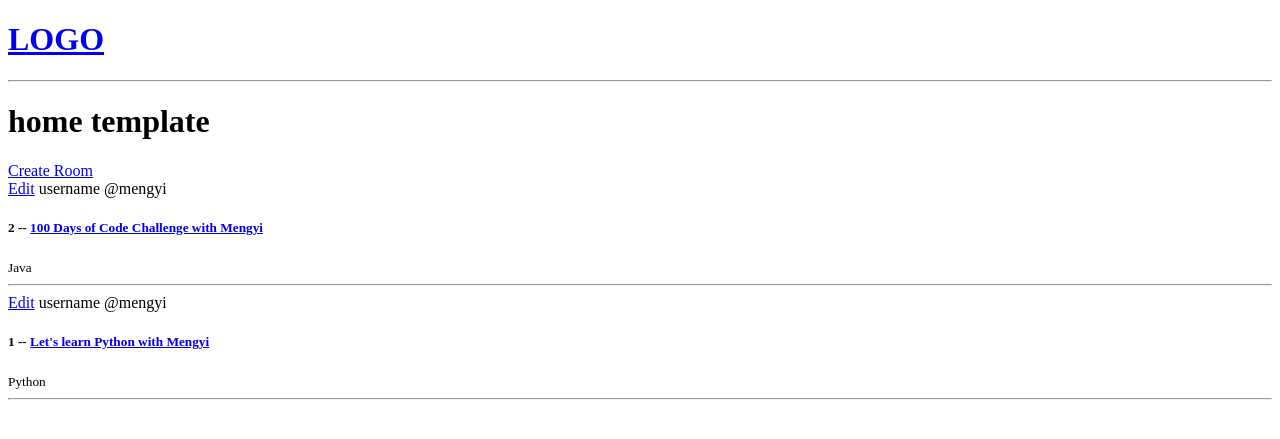
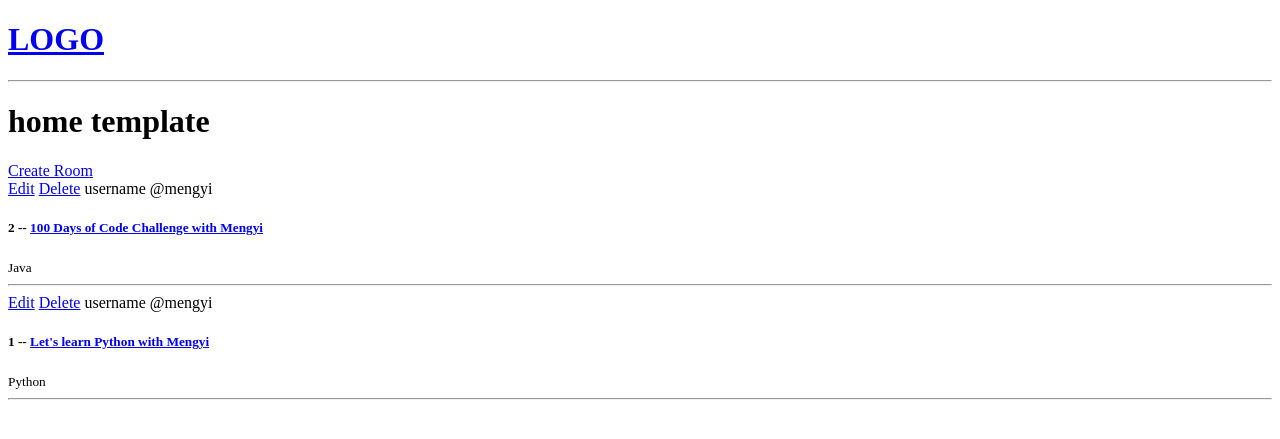
Before and after one commit to MengyiG/MyStudyHub, a Django app: page / in a window 1280 px wide. Shown: the top 439 px of the page. Run offline with Django 4.2, Linux system fonts and the light colour scheme; data comes from the database, SQL or seed files in the repository; both versions use the stored data as it was after the commit.

Commit message:
delete room from db

```diff
--- a/base/templates/base/home.html
+++ b/base/templates/base/home.html
@@ -10,6 +10,7 @@
         {% for room in rooms %}
         <div>
             <a href="{% url 'update-room' room.id %}">Edit</a>
+            <a href="{% url 'delete-room' room.id %}">Delete</a>
             <span> username @{{room.host.username}}</span>
             <h5>
                 <!-- {{ room.id}} -- <a href="/room/{{room.id}}">{{ room.name }} </a> -->
--- a/base/urls.py
+++ b/base/urls.py
@@ -11,4 +11,5 @@ urlpatterns = [
     path('room/<str:pk>/', views.room, name='room'),
     path('create-room/', views.createRoom, name='create-room'),
     path('update-room/<str:pk>/', views.updateRoom, name='update-room'),
+    path('delete-room/<str:pk>/', views.deteleRoom, name='delete-room'),
 ]
--- a/base/views.py
+++ b/base/views.py
@@ -69,3 +69,11 @@ def updateRoom(request, pk):
 
     context = {'form': form}
     return render(request, "base/room_form.html", context)
+
+
+def deteleRoom(request, pk):
+    room = Room.objects.get(id=pk)
+    if request.method == "POST":
+        room.delete()
+        return redirect('home')
+    return render(request, "base/delete.html", {'obj': 'room'})
```
Also changed, not shown: base/templates/base/delete.html (added, +13 -0 lines), db.sqlite3.
